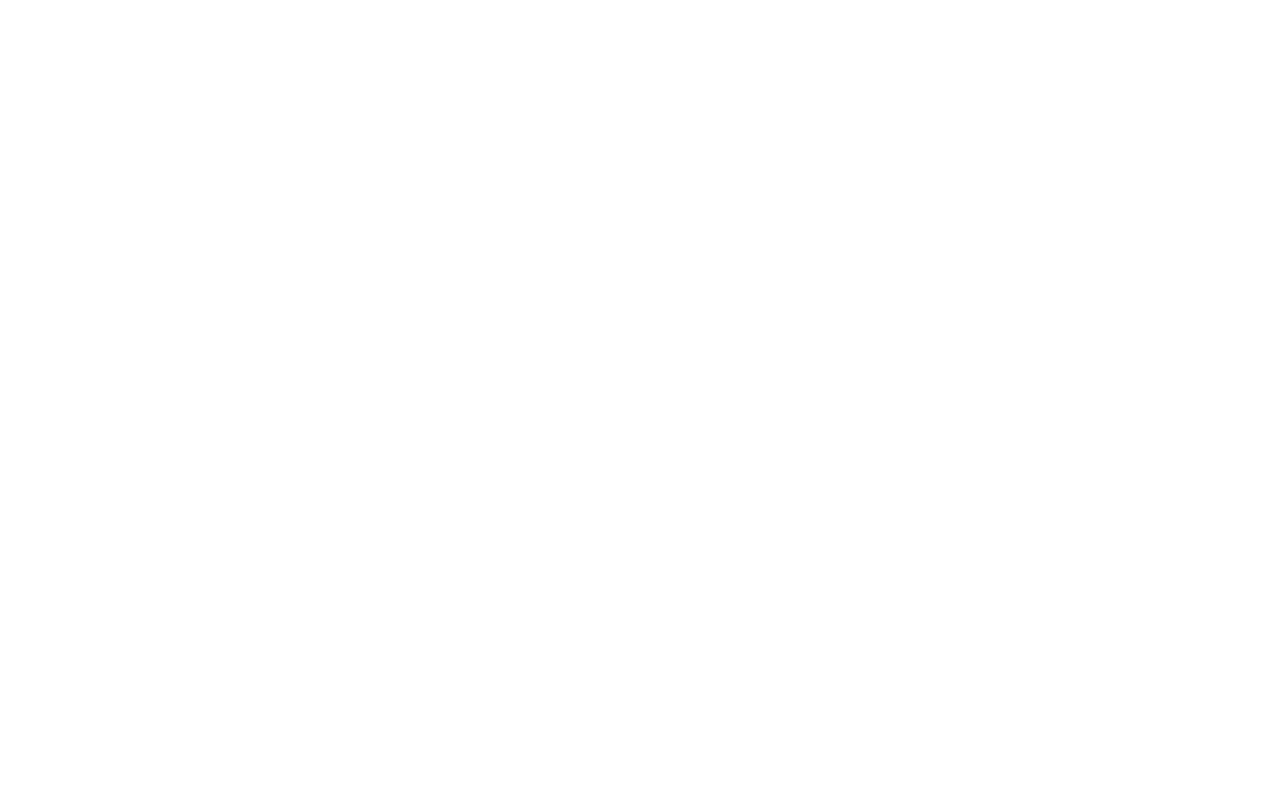
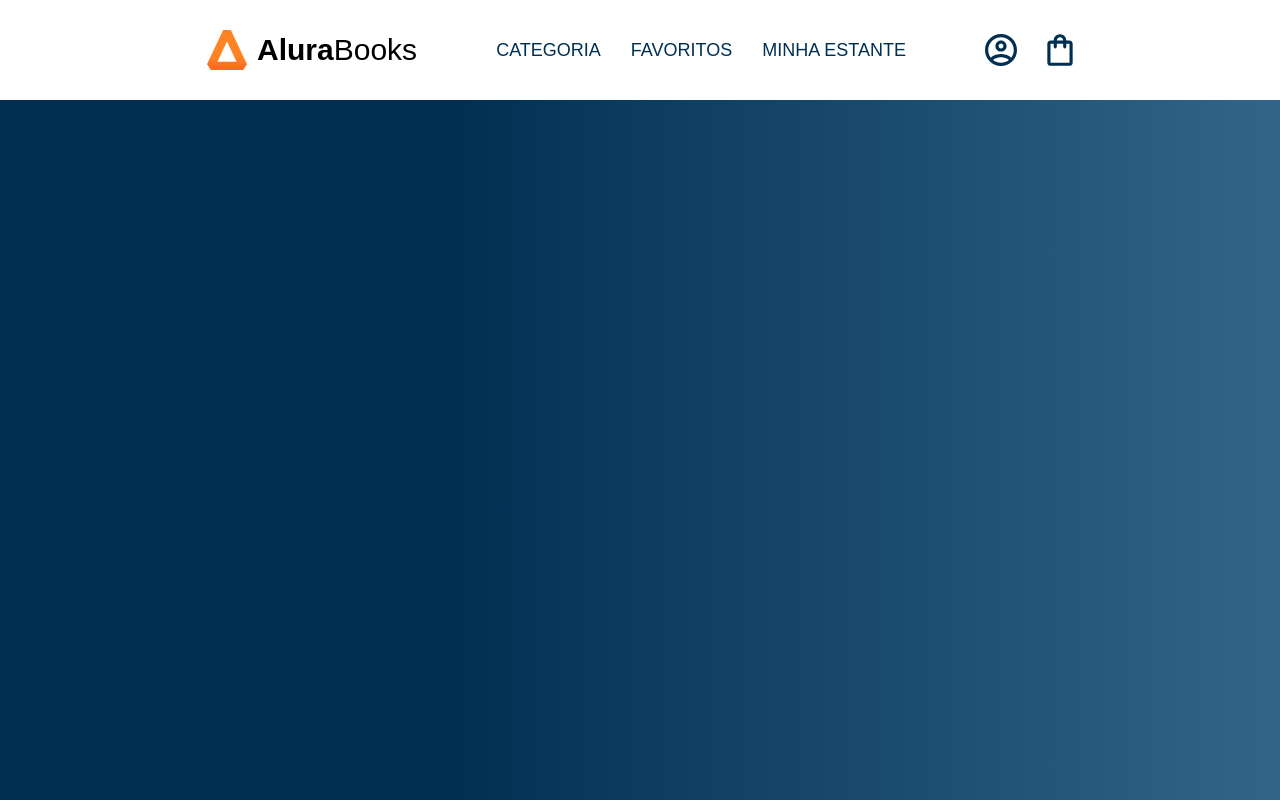
Before and after one commit to marcelypcosta/alura-books, a React (Create React App) app: page / in a window 1280 px wide. Built offline with nearby package versions, Linux system fonts and the light colour scheme.

Commit message:
Criando o header do meu site

```diff
--- a/src/App.js
+++ b/src/App.js
@@ -1,9 +1,13 @@
-import './App.css';
+import "./assets/css/App.css";
+import "./assets/css/reset.css";
+
+// Componets
+import Header from "./components/header";
 
 function App() {
   return (
     <div className="App">
-
+      <Header />
     </div>
   );
 }
--- /dev/null
+++ b/src/assets/css/App.css
@@ -0,0 +1,6 @@
+.App{
+    font-family: Arial, Helvetica, sans-serif;
+    width: 100%;
+    height: 100vh;
+    background-image: linear-gradient(90deg, #002F52 35%, #326589);
+}
--- /dev/null
+++ b/src/assets/css/reset.css
@@ -0,0 +1,86 @@
+html, body, div, span, applet, object, iframe,
+h1, h2, h3, h4, h5, h6, p, blockquote, pre,
+a, abbr, acronym, address, big, cite, code,
+del, dfn, em, img, ins, kbd, q, s, samp,
+small, strike, strong, sub, sup, tt, var,
+b, u, i, center,
+dl, dt, dd, ol, ul, li,
+fieldset, form, label, legend,
+table, caption, tbody, tfoot, thead, tr, th, td,
+article, aside, canvas, details, embed,
+figure, figcaption, footer, header, hgroup,
+menu, nav, output, ruby, section, summary,
+time, mark, audio, video {
+	margin: 0;
+	padding: 0;
+	border: 0;
+	font-size: 100%;
+	font: inherit;
+	vertical-align: baseline;
+}
+
+article, aside, details, figcaption, figure,
+footer, header, hgroup, menu, nav, section {
+	display: block;
+}
+body {
+	line-height: 1;
+}
+ol, ul {
+	list-style: none;
+}
+blockquote, q {
+	quotes: none;
+}
+blockquote:before, blockquote:after,
+q:before, q:after {
+	content: '';
+	content: none;
+}
+table {
+	border-collapse: collapse;
+	border-spacing: 0;
+}
+
+a {
+	color: inherit;
+	text-decoration: none;
+}
+
+img {
+	width: inherit;
+}
+
+button {
+	font-family: inherit;
+	font-size: inherit;
+	color: inherit;
+	font-weight: inherit;
+	padding: 0;
+	border: none;
+	background-color: unset;
+}
+
+input {
+	border: none;
+	color: inherit;
+	font-size: inherit;
+	font-weight: inherit;
+	font-family: inherit;
+}
+
+textarea {
+	border: none;
+	color: inherit;
+	font-size: inherit;
+	font-weight: inherit;
+	font-family: inherit;
+}
+
+select {
+	border: none;
+	color: inherit;
+	font-size: inherit;
+	font-weight: inherit;
+	font-family: inherit;
+}
--- /dev/null
+++ b/src/components/header.css
@@ -0,0 +1,53 @@
+.header {
+    background-color: #fff;
+}
+
+.container {
+    display: flex;
+    flex-direction: row;
+    justify-content: space-evenly;
+    align-items: center;
+    width: 80%;
+    height: 100px;
+    margin: 0 auto;
+}
+
+.logo {
+    display: flex;
+    gap: 10px;
+    align-items: center;
+}
+
+.img-logo {
+    font-size: 30px;
+}
+
+.txt-logo {
+    font-size: 30px;
+}
+
+.txt-logo strong {
+    font-weight: bold;
+}
+
+.menu {
+    display: flex;
+    list-style: none;
+    gap: 30px;
+}
+
+.optns {
+    text-transform: uppercase;
+    color: #002F52;
+    font-size: 18px;
+    font-weight: 400;
+}
+
+.optns:hover {
+    text-decoration: underline;
+}
+
+.icons {
+    display: flex;
+    gap: 30px;
+}
--- /dev/null
+++ b/src/components/header.js
@@ -0,0 +1,36 @@
+import logo from "../assets/imgs/logo.svg";
+import perfil from "../assets/imgs/perfil.svg";
+import sacola from "../assets/imgs/sacola.svg";
+
+import "../components/header.css";
+
+function Header() {
+  const options = ["Categoria", "Favoritos", "Minha Estante"];
+  const icons = [perfil, sacola];
+
+  return (
+    <div className="header">
+      <header className="container">
+        <div className="logo">
+          <img className="img-logo" src={logo} alt="Logo da Alura Books" />
+          <p className="txt-logo">
+            <strong>Alura</strong>Books
+          </p>
+        </div>
+        <ul className="menu">
+          {options.map((option) => (
+            <li className="optns">
+              <a href="#">{option}</a>
+            </li>
+          ))}
+        </ul>
+        <div className="icons">
+          {icons.map((icone) => (
+            <a href="#"><img className="icons" src={icone} /></a>
+          ))}
+        </div>
+      </header>
+    </div>
+  );
+}
+export default Header;
```
Also changed, not shown: src/App.css (deleted), src/assets/imgs/logo.svg (added).
